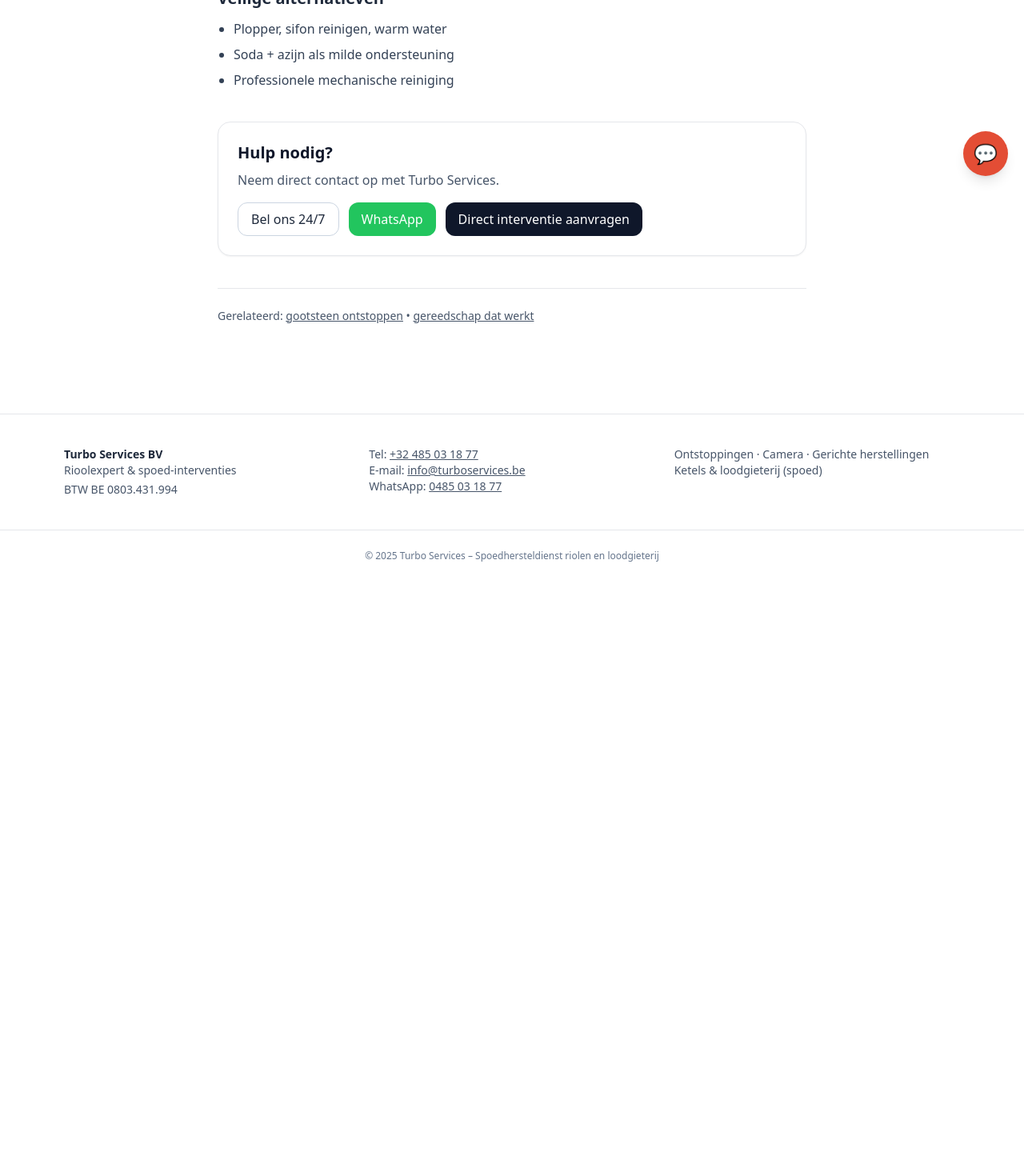
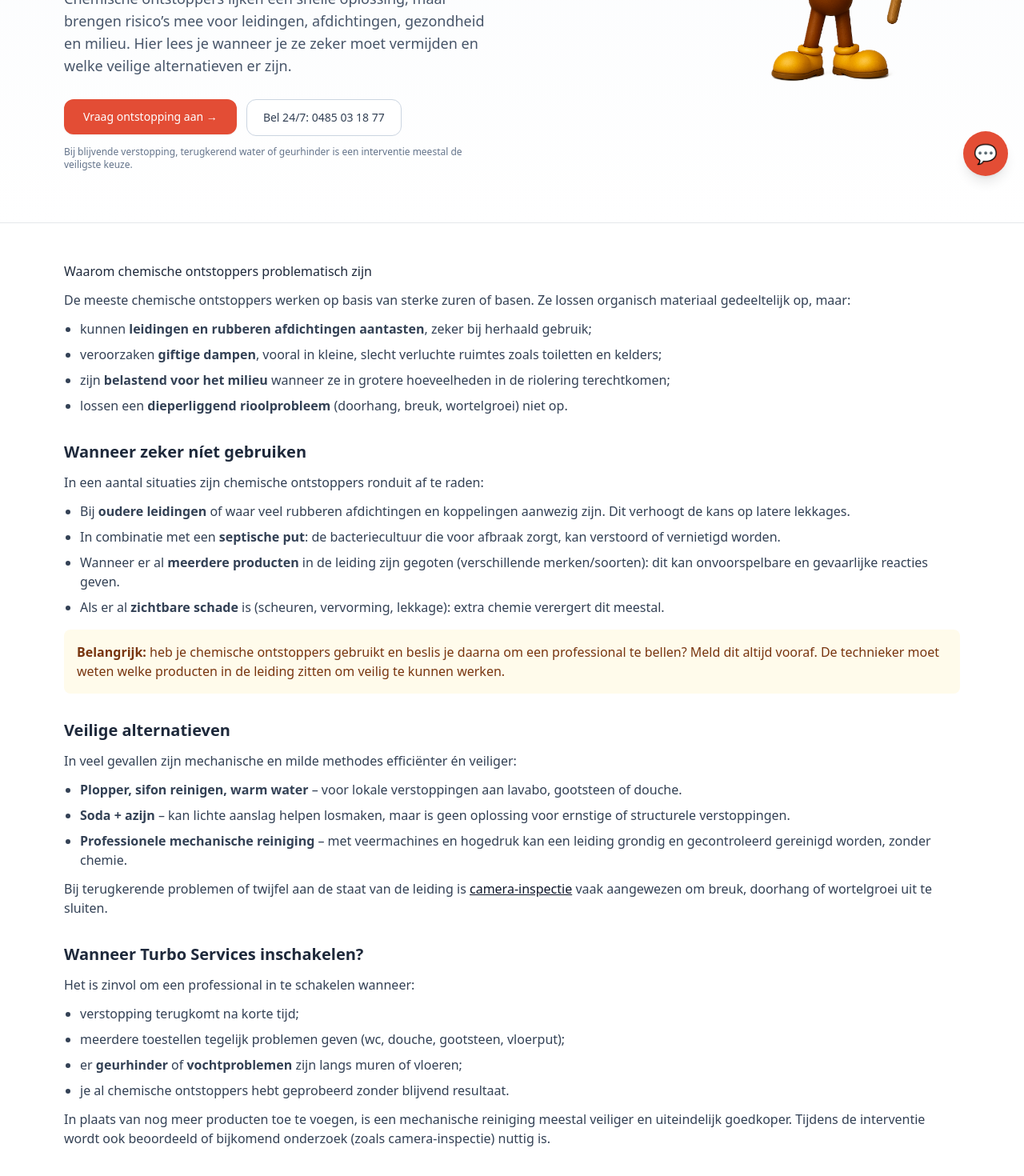
Before and after one commit to Turbo-89/turboservices, a Next.js app: page /kennisbank/ontstopping/chemische-ontstoppers in a window 1280 px wide. Shown: the part 560-2030 px from the top of the page at 80% size. Before the commit the page ends 1287 px from the top, so only its background shows below. Built offline with nearby package versions, Linux system fonts and the light colour scheme.

Commit message:
Update page.tsx

```diff
--- a/app/kennisbank/ontstopping/chemische-ontstoppers/page.tsx
+++ b/app/kennisbank/ontstopping/chemische-ontstoppers/page.tsx
@@ -1,58 +1,149 @@
 import type { Metadata } from "next";
 import Link from "next/link";
-import CTA from "@/components/kb/CTA";
+import ArticleShell from "@/components/kb/ArticleShell";
 import FAQJsonLd from "@/components/seo/FAQJsonLd";
 
 export const metadata: Metadata = {
-  title: "Chemische ontstoppers: gebruiken of vermijden?",
+  title: "Chemische ontstoppers: gebruiken of vermijden? | Turbo Services – RioolExpert",
   description:
-    "Zijn chemische ontstoppers een goed idee? Weeg de risico’s af en ontdek veilige alternatieven.",
+    "Zijn chemische ontstoppers een goed idee? Overzicht van risico’s voor leidingen, afdichtingen, gezondheid en milieu, met veilige alternatieven en professionele opties.",
 };
 
-export default function Page() {
-  const faqs = [
-    { question: "Mag ik één keer proberen?", answer: "We raden af. Als je toch deed, meld het—combinaties kunnen gevaarlijk zijn." },
-    { question: "Is schade direct zichtbaar?", answer: "Niet altijd. Afdichtingen kunnen later lekken." },
-    { question: "Wat is het milieuvriendelijke alternatief?", answer: "Mechanische reiniging en preventie." },
-  ];
+const faqs = [
+  {
+    question: "Mag ik één keer proberen?",
+    answer:
+      "Het wordt afgeraden. Als je het toch hebt gebruikt, meld dit altijd aan de technieker: combinaties met andere producten of methodes kunnen gevaarlijk zijn.",
+  },
+  {
+    question: "Is schade direct zichtbaar?",
+    answer:
+      "Niet altijd. Afdichtingen of verbindingen kunnen pas later gaan lekken na herhaalde blootstelling aan agressieve producten.",
+  },
+  {
+    question: "Wat is het milieuvriendelijke alternatief?",
+    answer:
+      "Mechanische reiniging (plopper, veer, professionele machines) en preventie door goed gebruik en periodisch onderhoud.",
+  },
+];
 
+export default function ChemischeOntstoppersPage() {
   return (
-    <main className="mx-auto max-w-3xl px-4 py-12">
-      <h1 className="text-3xl font-bold text-slate-900">
-        Chemische ontstoppers: gebruiken of vermijden?
-      </h1>
+    <ArticleShell
+      title="Chemische ontstoppers: gebruiken of vermijden?"
+      subtitle="Waarom ze zelden de beste oplossing zijn bij verstopte leidingen."
+      intro="Chemische ontstoppers lijken een snelle oplossing, maar brengen risico’s mee voor leidingen, afdichtingen, gezondheid en milieu. Hier lees je wanneer je ze zeker moet vermijden en welke veilige alternatieven er zijn."
+      logoVariant="ontstopping"
+    >
+      <h2>Waarom chemische ontstoppers problematisch zijn</h2>
       <p className="mt-3 text-slate-700">
-        Ze lijken snel, maar kennen risico’s: schade aan leidingen/afdichtingen, giftige dampen en milieu-impact.
+        De meeste chemische ontstoppers werken op basis van sterke zuren of basen. Ze lossen organisch materiaal
+        gedeeltelijk op, maar:
+      </p>
+      <ul className="mt-3 list-disc space-y-2 pl-5 text-slate-700">
+        <li>
+          kunnen <b>leidingen en rubberen afdichtingen aantasten</b>, zeker bij herhaald gebruik;
+        </li>
+        <li>
+          veroorzaken <b>giftige dampen</b>, vooral in kleine, slecht verluchte ruimtes zoals toiletten en kelders;
+        </li>
+        <li>
+          zijn <b>belastend voor het milieu</b> wanneer ze in grotere hoeveelheden in de riolering terechtkomen;
+        </li>
+        <li>
+          lossen een <b>dieperliggend rioolprobleem</b> (doorhang, breuk, wortelgroei) niet op.
+        </li>
+      </ul>
+
+      <h2 className="mt-8 text-xl font-semibold">Wanneer zeker níet gebruiken</h2>
+      <p className="mt-3 text-slate-700">
+        In een aantal situaties zijn chemische ontstoppers ronduit af te raden:
+      </p>
+      <ul className="mt-3 list-disc space-y-2 pl-5 text-slate-700">
+        <li>
+          Bij <b>oudere leidingen</b> of waar veel rubberen afdichtingen en koppelingen aanwezig zijn. Dit verhoogt
+          de kans op latere lekkages.
+        </li>
+        <li>
+          In combinatie met een <b>septische put</b>: de bacteriecultuur die voor afbraak zorgt, kan verstoord of
+          vernietigd worden.
+        </li>
+        <li>
+          Wanneer er al <b>meerdere producten</b> in de leiding zijn gegoten (verschillende merken/soorten): dit kan
+          onvoorspelbare en gevaarlijke reacties geven.
+        </li>
+        <li>
+          Als er al <b>zichtbare schade</b> is (scheuren, vervorming, lekkage): extra chemie verergert dit meestal.
+        </li>
+      </ul>
+
+      <div className="mt-4 rounded-lg bg-amber-50 p-4 text-amber-900">
+        <b>Belangrijk:</b> heb je chemische ontstoppers gebruikt en beslis je daarna om een professional te bellen?
+        Meld dit altijd vooraf. De technieker moet weten welke producten in de leiding zitten om veilig te kunnen werken.
+      </div>
+
+      <h2 className="mt-8 text-xl font-semibold">Veilige alternatieven</h2>
+      <p className="mt-3 text-slate-700">
+        In veel gevallen zijn mechanische en milde methodes efficiënter én veiliger:
+      </p>
+      <ul className="mt-3 list-disc space-y-2 pl-5 text-slate-700">
+        <li>
+          <b>Plopper, sifon reinigen, warm water</b> – voor lokale verstoppingen aan lavabo, gootsteen of douche.
+        </li>
+        <li>
+          <b>Soda + azijn</b> – kan lichte aanslag helpen losmaken, maar is geen oplossing voor ernstige of structurele
+          verstoppingen.
+        </li>
+        <li>
+          <b>Professionele mechanische reiniging</b> – met veermachines en hogedruk kan een leiding grondig en gecontroleerd
+          gereinigd worden, zonder chemie.
+        </li>
+      </ul>
+
+      <p className="mt-3 text-slate-700">
+        Bij terugkerende problemen of twijfel aan de staat van de leiding is{" "}
+        <Link
+          href="/kennisbank/ontstopping/camera-inspectie"
+          className="underline text-slate-900"
+        >
+          camera-inspectie
+        </Link>{" "}
+        vaak aangewezen om breuk, doorhang of wortelgroei uit te sluiten.
       </p>
 
-      <h2 className="mt-8 text-xl font-semibold">Wanneer zeker níet gebruiken</h2>
+      <h2 className="mt-8 text-xl font-semibold">Wanneer Turbo Services inschakelen?</h2>
+      <p className="mt-3 text-slate-700">
+        Het is zinvol om een professional in te schakelen wanneer:
+      </p>
       <ul className="mt-3 list-disc space-y-2 pl-5 text-slate-700">
-        <li>Oudere leidingen of rubberen afdichtingen</li>
-        <li>Septische putten</li>
-        <li>Na eerdere mislukte pogingen (gevaarlijke reacties)</li>
+        <li>verstopping terugkomt na korte tijd;</li>
+        <li>meerdere toestellen tegelijk problemen geven (wc, douche, gootsteen, vloerput);</li>
+        <li>er <b>geurhinder</b> of <b>vochtproblemen</b> zijn langs muren of vloeren;</li>
+        <li>je al chemische ontstoppers hebt geprobeerd zonder blijvend resultaat.</li>
       </ul>
-
-      <h2 className="mt-8 text-xl font-semibold">Veilige alternatieven</h2>
-      <ul className="mt-3 list-disc space-y-2 pl-5 text-slate-700">
-        <li>Plopper, sifon reinigen, warm water</li>
-        <li>Soda + azijn als milde ondersteuning</li>
-        <li>Professionele mechanische reiniging</li>
-      </ul>
-
-      <CTA />
+      <p className="mt-3 text-slate-700">
+        In plaats van nog meer producten toe te voegen, is een mechanische reiniging meestal veiliger en uiteindelijk
+        goedkoper. Tijdens de interventie wordt ook beoordeeld of bijkomend onderzoek (zoals camera-inspectie) nuttig is.
+      </p>
 
       <div className="mt-10 border-t pt-6 text-sm text-slate-600">
         Gerelateerd:{" "}
-        <Link href="/kennisbank/ontstopping/gootsteen-ontstoppen" className="underline">
+        <Link
+          href="/kennisbank/ontstopping/gootsteen-ontstoppen"
+          className="underline"
+        >
           gootsteen ontstoppen
         </Link>{" "}
         •{" "}
-        <Link href="/kennisbank/ontstopping/gereedschap-ontstopping" className="underline">
+        <Link
+          href="/kennisbank/ontstopping/gereedschap-ontstopping"
+          className="underline"
+        >
           gereedschap dat werkt
         </Link>
       </div>
 
       <FAQJsonLd items={faqs} />
-    </main>
+    </ArticleShell>
   );
 }
```
